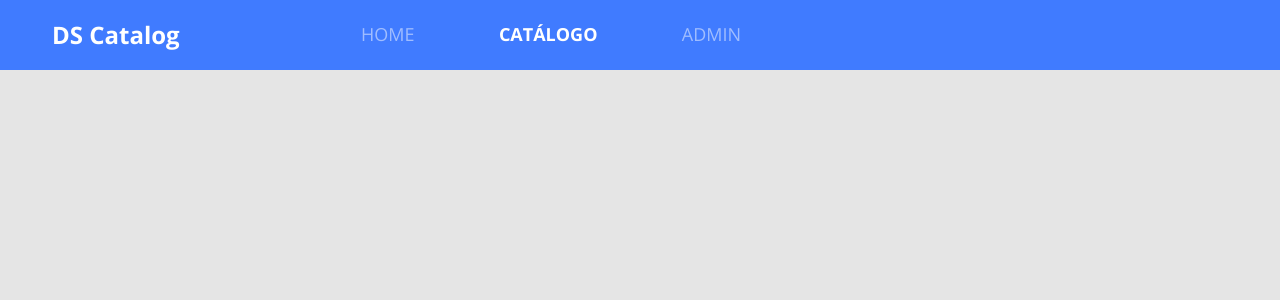
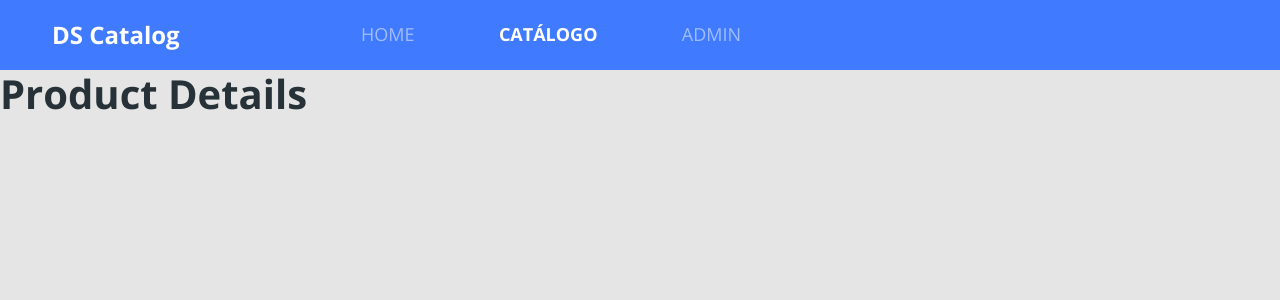
Before and after one commit to Gabrielleao1/catalog, a React (Create React App) app in the folder frontweb/: page /products/1 in a window 1280 px wide. Shown: the top 300 px of the page. Built offline with nearby package versions, Linux system fonts and the light colour scheme.

Commit message:
product details route

```diff
--- a/frontweb/src/SystemRoutes.tsx
+++ b/frontweb/src/SystemRoutes.tsx
@@ -2,6 +2,7 @@ import Navbar from 'components/Navbar';
 import Admin from 'pages/Admin';
 import Catalog from 'pages/Catalog';
 import Home from 'pages/Home';
+import ProductDetails from 'pages/ProductDetails';
 import { Routes, Route, BrowserRouter } from 'react-router-dom';
 
 function SystemRoutes() {
@@ -12,6 +13,7 @@ function SystemRoutes() {
                 <Route path="/" element={<Home />} />
                 <Route path='/products' element={<Catalog />} />
                 <Route path='/admin' element={<Admin />} />
+                <Route path='/products/:productId' element={<ProductDetails />} />
             </Routes>
         </BrowserRouter>
     );
--- /dev/null
+++ b/frontweb/src/pages/ProductDetails/index.tsx
@@ -0,0 +1,8 @@
+
+function ProductDetails(){
+    return (
+        <h1>Product Details</h1>
+    );
+}
+
+export default ProductDetails;
```
